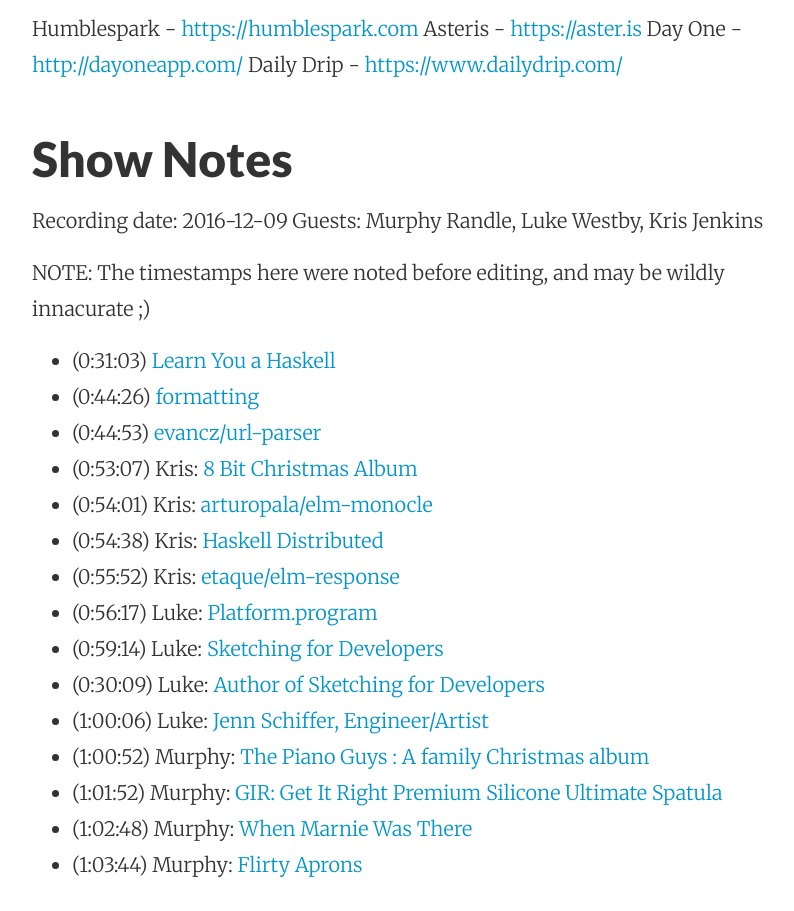
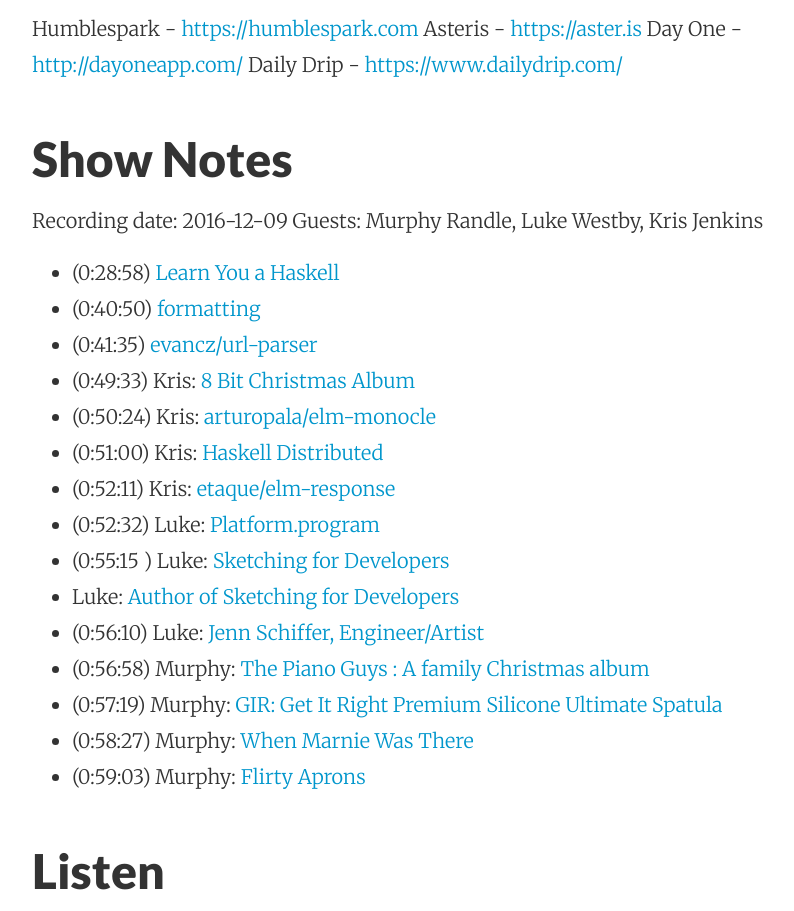
Before and after one commit to elmtown/elmtown.github.io, a Jekyll site: the page built from _posts/2016-12-19-Remote-Data-Ep-7.markdown, in a window 1280 px wide and 1400 px high, scrolled down 1492 px, cut to the strip 0-911 px from the top of the window. Shown: the whole strip, without its empty margins (224-1018 px from the left). Built offline with Jekyll 4.4.1, drawn with Linux system fonts in a browser that asks for light colours.

Commit message:
Update 2016-12-19-Remote-Data-Ep-7.markdown

```diff
--- a/_posts/2016-12-19-Remote-Data-Ep-7.markdown
+++ b/_posts/2016-12-19-Remote-Data-Ep-7.markdown
@@ -17,23 +17,23 @@
 Recording date: 2016-12-09
 Guests: Murphy Randle, Luke Westby, Kris Jenkins
 
-NOTE: The timestamps here were noted before editing, and may be wildly innacurate ;)
+- (0:28:58) [Learn You a Haskell](http://learnyouahaskell.com/)
+- (0:40:50) [formatting](https://hackage.haskell.org/package/formatting)
+- (0:41:35) [evancz/url-parser](http://package.elm-lang.org/packages/evancz/url-parser)
+- (0:49:33) Kris: [8 Bit Christmas Album](http://www.doctoroctoroc.com/8-bit-jesus/)
+- (0:50:24) Kris: [arturopala/elm-monocle](http://package.elm-lang.org/packages/arturopala/elm-monocle/latest/Monocle-Prism)
+- (0:51:00) Kris: [Haskell Distributed](http://haskell-distributed.github.io/)
+- (0:52:11) Kris: [etaque/elm-response](http://package.elm-lang.org/packages/etaque/elm-response/latest)
+- (0:52:32) Luke: [Platform.program](https://github.com/rtfeldman/elm-css/blob/master/src/Css/File.elm#L61-L67)
+- (0:55:15 ) Luke: [Sketching for Developers](https://www.crowdcast.io/e/sketchingfordevelopers/register)
+- Luke: [Author of Sketching for Developers](https://twitter.com/rizwanjavaid)
+- (0:56:10) Luke: [Jenn Schiffer, Engineer/Artist](https://www.youtube.com/watch?v=wewAC5X_CZ8)
+- (0:56:58) Murphy: [The Piano Guys : A family Christmas album](https://thepianoguys.com/shop/albums/piano-guys-family-christmas-cd/)
+- (0:57:19) Murphy: [GIR: Get It Right Premium Silicone Ultimate Spatula](https://www.amazon.com/GIR-Premium-Silicone-Ultimate-Spatula/dp/B00BJT651O)
+- (0:58:27) Murphy: [When Marnie Was There](https://www.amazon.com/When-Marnie-Was-There-Blu-ray/dp/B00ZAZEEDY/ref=sr_1_1?s=movies-tv&ie=UTF8&qid=1482169070&sr=1-1&keywords=when+marnie+was+there)
+- (0:59:03) Murphy: [Flirty Aprons](http://flirtyaprons.com/)
 
-- (0:31:03) [Learn You a Haskell](http://learnyouahaskell.com/)
-- (0:44:26) [formatting](https://hackage.haskell.org/package/formatting)
-- (0:44:53) [evancz/url-parser](http://package.elm-lang.org/packages/evancz/url-parser)
-- (0:53:07) Kris: [8 Bit Christmas Album](http://www.doctoroctoroc.com/8-bit-jesus/)
-- (0:54:01) Kris: [arturopala/elm-monocle](http://package.elm-lang.org/packages/arturopala/elm-monocle/latest/Monocle-Prism)
-- (0:54:38) Kris: [Haskell Distributed](http://haskell-distributed.github.io/)
-- (0:55:52) Kris: [etaque/elm-response](http://package.elm-lang.org/packages/etaque/elm-response/latest)
-- (0:56:17) Luke: [Platform.program](https://github.com/rtfeldman/elm-css/blob/master/src/Css/File.elm#L61-L67)
-- (0:59:14) Luke: [Sketching for Developers](https://www.crowdcast.io/e/sketchingfordevelopers/register)
-- (0:30:09) Luke: [Author of Sketching for Developers](https://twitter.com/rizwanjavaid)
-- (1:00:06) Luke: [Jenn Schiffer, Engineer/Artist](https://www.youtube.com/watch?v=wewAC5X_CZ8)
-- (1:00:52) Murphy: [The Piano Guys : A family Christmas album](https://thepianoguys.com/shop/albums/piano-guys-family-christmas-cd/)
-- (1:01:52) Murphy: [GIR: Get It Right Premium Silicone Ultimate Spatula](https://www.amazon.com/GIR-Premium-Silicone-Ultimate-Spatula/dp/B00BJT651O)
-- (1:02:48) Murphy: [When Marnie Was There](https://www.amazon.com/When-Marnie-Was-There-Blu-ray/dp/B00ZAZEEDY/ref=sr_1_1?s=movies-tv&ie=UTF8&qid=1482169070&sr=1-1&keywords=when+marnie+was+there)
-- (1:03:44) Murphy: [Flirty Aprons](http://flirtyaprons.com/)
+
 
 
 ## Listen
```
